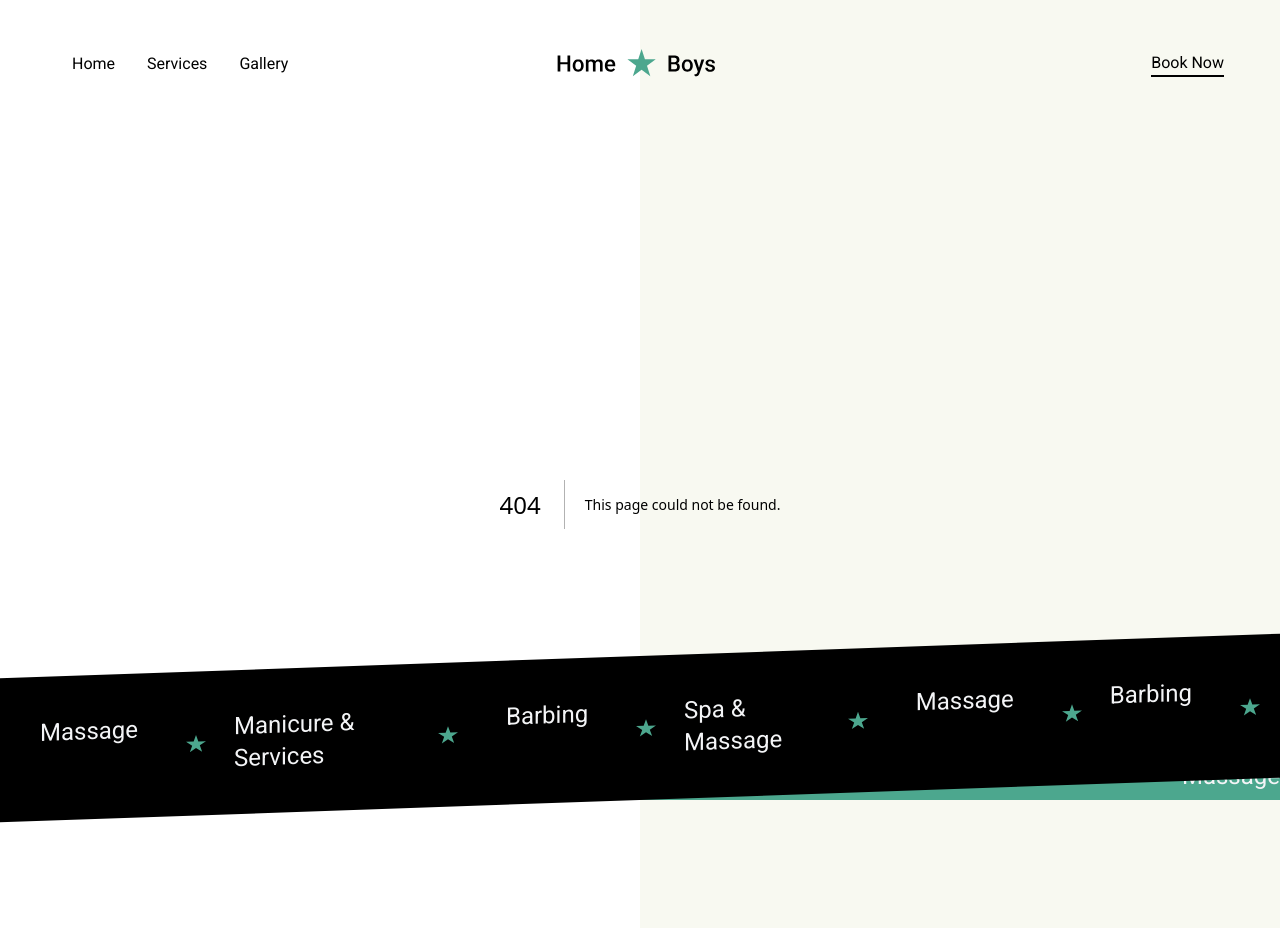
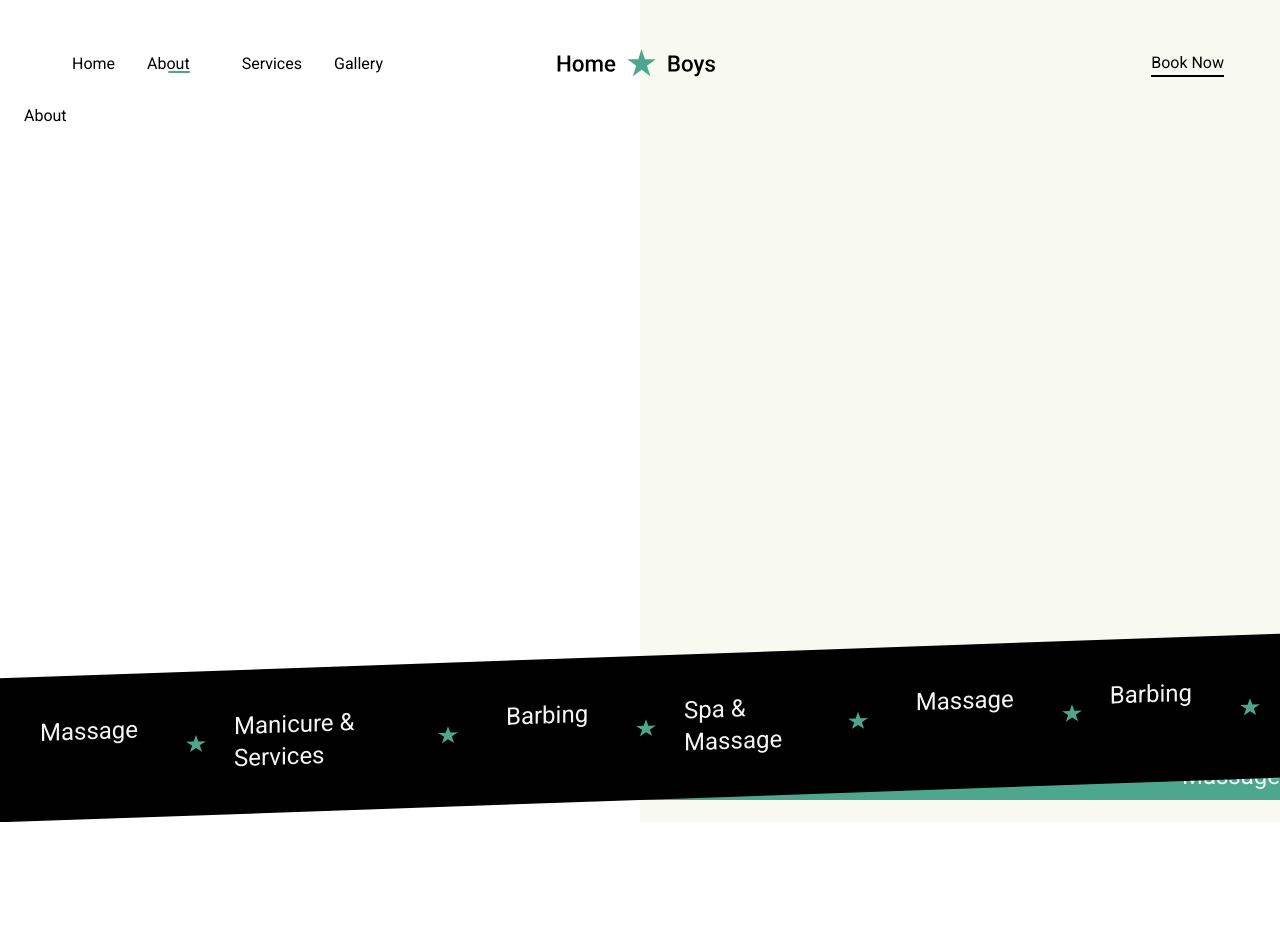
Before and after one commit to AbuSantos/homeboys, a Next.js app: page /about in a window 1280 px wide. Before the commit this address had no page. After the commit the page ends 822 px from the top, so only its background shows below. Built offline with nearby package versions, Linux system fonts and the light colour scheme.

Commit message:
updating vercel

```diff
--- /dev/null
+++ b/app/about/page.jsx
@@ -0,0 +1,5 @@
+const About = () => {
+  return <div>About</div>
+}
+
+export default About
--- a/components/NavBar.jsx
+++ b/components/NavBar.jsx
@@ -10,7 +10,10 @@ const links = [
     label: 'Home',
     link: '/',
   },
-
+  {
+    label: 'About',
+    link: '/about',
+  },
   {
     label: 'Services',
     link: '/services',
```
